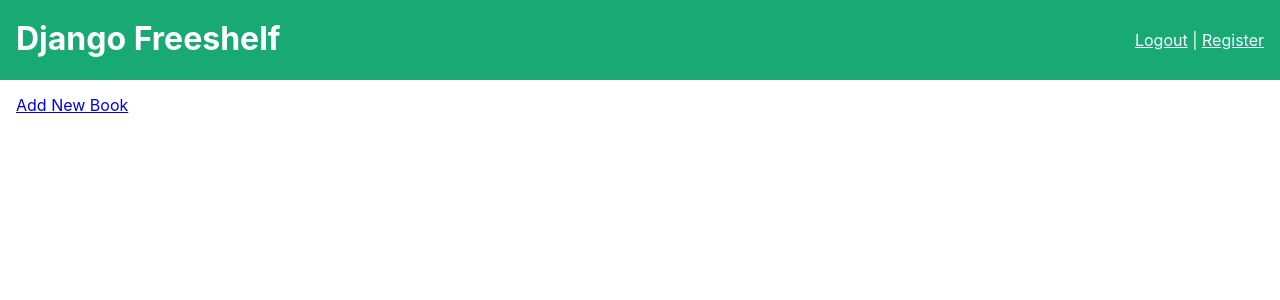
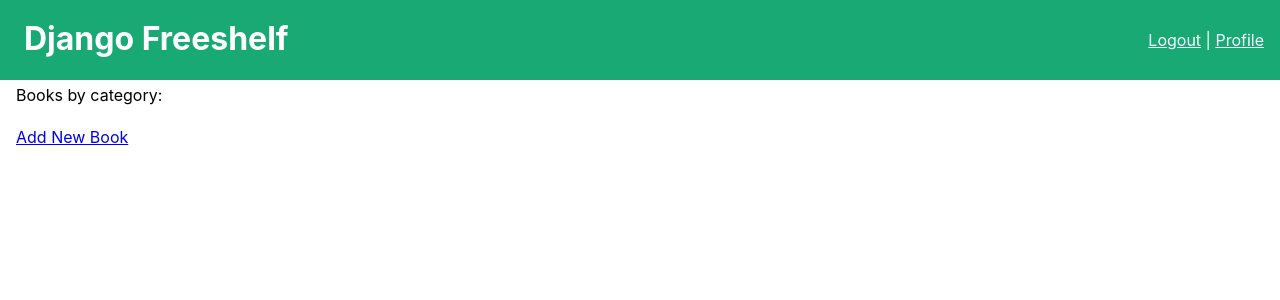
Before and after one commit to Momentum-Team-10/django-freeshelf-JamesMoore816, a Django app: page / in a window 1280 px wide. Shown: the top 300 px of the page. Run offline with Django 3.2, Linux system fonts and the light colour scheme; the visitor is signed in with stand-in values (Sample User, id 1); data that the repository does not hold is empty.

Commit message:
Categories showing up and less ugly

```diff
--- a/books/views.py
+++ b/books/views.py
@@ -8,7 +8,7 @@
     books = reversed(Book.objects.all())
     categories = (Category.objects.all())
     return render(request, "books/home.html",
-                  {"books": books})
+                  {"books": books, "categories": categories,})
 
 def view_book(request, slug):
     book = get_object_or_404(Book, slug=slug)
--- a/templates/base.html
+++ b/templates/base.html
@@ -10,6 +10,15 @@
   <link rel="stylesheet" href="https://cdnjs.cloudflare.com/ajax/libs/font-awesome/5.15.1/css/all.min.css" />
 </head>
 <body class="sans-serif">
+    <header class="flex items-center justify-between bg-green white ph3">
+        <div id="title">
+          <h1 class="white ml2">Django Freeshelf</h1>
+        </div>
+        <div id="account-menu">
+            {% if request.user.is_authenticated %} <a class="washed-blue" href="accounts/logout/">Logout</a> | <a class="washed-blue" href="accounts/register/">Profile</a>
+            {% else %} <a class="washed-blue" href="accounts/login/">Login</a> | <a class="washed-blue" href="accounts/register/">Register</a> {% endif %}
+        </div>
+    </header>
   <div class="mw9 center">
     {% block content %}
     {% endblock %}
--- a/templates/books/home.html
+++ b/templates/books/home.html
@@ -1,41 +1,36 @@
 {% extends "base.html" %}
 
 {% block content %}
-<header class="flex items-center justify-between bg-green white ph3">
-    <div id="title">
-      <h1 class="white">Django Freeshelf</h1>
+  <nav id="category-nav" class="flex items-center">
+    <div class="ml3">
+      Books by category:
     </div>
-    <div id="account-menu">
-        {% if request.user.is_authenticated %} <a class="washed-blue" href="accounts/logout/">Logout</a> | <a class="washed-blue" href="accounts/register/">Register</a>
-        {% else %} <a class="washed-blue" href="accounts/login/">Login</a> | <a class="washed-blue" href="accounts/register/">Register</a> {% endif %}
-    </div>
-  </header>
+    <ul class="list ml1 pa0 flex flex-wrap">
+        {% for category in categories %}
+        <li class="mr2 pr2 bw1 br"><a href="#">{{ category.name }}</a></li>
+        {% endfor %}
+    </ul>
+  </nav>
 
 {% if request.user.is_staff %}
 <p class='pl3'><a href="{% url 'add_book' %}">Add New Book</a></p>
 {% endif %}
 
-<div class='flex flex-wrap'>
+<div class='flex flex-wrap ml2 mt2'>
   {% for book in books %}
   <div class='pa3'>
-    {% if book.url %} <div class="normal f3"><i class='fas fa-book mr1'></i><a href="{{ book.url }}">{{ book.title }}</a></div>
+    {% if book.url %} <div class="normal f3 mb1"><i class='fas fa-book mr1'></i><a href="{{ book.url }}">{{ book.title }}</a></div>
     {% else %} <div class="normal f3"><i class='fas fa-book mr1'></i>{{ book.title }}</div> {% endif %}
 
 
     {% if book.author %}
-    <div class='flex'>
+    <div class='flex mb1'>
       <div class="f4"><i class='fas fa-user mr1'></i>{{ book.author }}</div>
     </div>
     {% endif %}
 
-    <!-- {% if book.url %}
-    <div class='flex'>
-      <div class='ma1'><i class='fas fa-link mr1'></i>{{ book.url }}</div>
-    </div>
-    {% endif %} -->
-
     {% if book.description %}
-    <div class='flex'>
+    <div class='flex mb1'>
       <div class="lh-copy"><i class='fas fa-info-circle mr1'></i>{{ book.description }}</div>
     </div>
     {% endif %}
@@ -43,7 +38,7 @@
     <div class='flex'>
       <div class="mr2 pr2 bw1 br"><i class='fas fa-asterisk mr1'></i>Added on: {{ book.created_at }}</div>
       {% for category in book.categories.all %}
-      <div class="mr2">{{ category.name }}</div>
+      <div class="mr2"><a href="#">{{ category.name }}</a></div>
     {% endfor %}
     </div>
 
```
